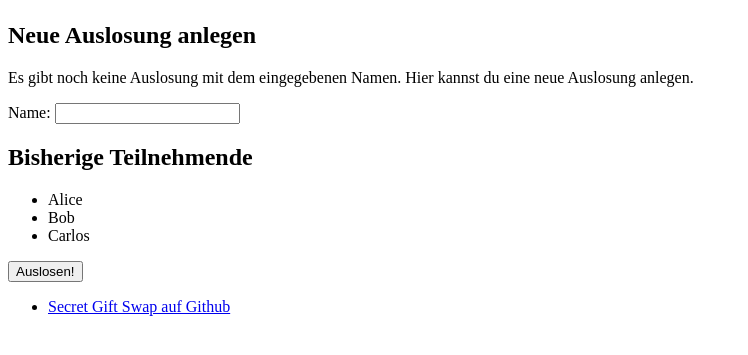
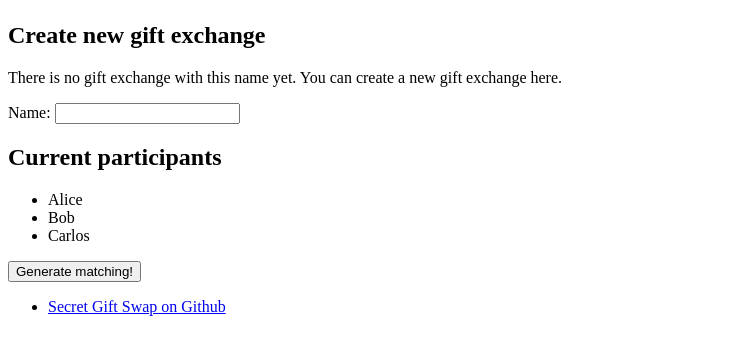
Before and after one commit to dasnessie/Secret-Gift-Swap, a Flask app: page /1/create in a window 1280 px wide. Shown: the part 58-413 px from the top of the page, without its empty margins (0-748 px from the left). Run offline with Flask 3, Linux system fonts and the light colour scheme.

Commit message:
refactor(translations): :globe_with_meridians: Switch language strings to be English by default

```diff
--- a/templates/base.html
+++ b/templates/base.html
@@ -19,7 +19,7 @@
         <footer>
             {% block adminFooter %}{% endblock %}
             <ul>
-                <li><a href="https://github.com/dasnessie/secret-gift-swap/">{{ _('Secret Gift Swap auf Github') }}</a></li>
+                <li><a href="https://github.com/dasnessie/secret-gift-swap/">{{ _('Secret Gift Swap on Github') }}</a></li>
             </ul>
         </footer>
     </body>
--- a/templates/create.html
+++ b/templates/create.html
@@ -2,21 +2,21 @@
 {% extends "base.html" %}
 
 {% block content %}
-    <h2>{{ _('Neue Auslosung anlegen') }}</h2>
-    <p>{{ _('Es gibt noch keine Auslosung mit dem eingegebenen Namen. Hier kannst du eine neue Auslosung anlegen.') }}</p>
+    <h2>{{ _('Create new gift exchange') }}</h2>
+    <p>{{ _('There is no gift exchange with this name yet. You can create a new gift exchange here.') }}</p>
 
-    <form id="participant-form" aria-label="{{ _('Teilnehmende anlegen') }}" action="/{{ exchangeName }}/create" method="POST">
+    <form id="participant-form" aria-label="{{ _('Add participants') }}" action="/{{ exchangeName }}/create" method="POST">
         <label for="name-input">{{ _('Name:') }}</label>
         <input type="text" id="name-input" name="name">
 
         <section aria-labelledby="participant-list-heading">
-            <h2 id="participant-list-heading">{{ _('Bisherige Teilnehmende') }}</h2>
+            <h2 id="participant-list-heading">{{ _('Current participants') }}</h2>
             <ul id="participant-list">
                 <li>Alice</li>
                 <li>Bob</li>
                 <li>Carlos</li>
             </ul>
         </section>
-        <button type="submit">{{ _('Auslosen!') }}</button>
+        <button type="submit">{{ _('Generate matching!') }}</button>
     </form>
 {% endblock %}
--- a/templates/exchange-overview.html
+++ b/templates/exchange-overview.html
@@ -3,7 +3,7 @@
 
 {% block content %}
     <h2>{{ exchangeName }}</h2>
-    <p>{{ _('Hier sind die Ergebnisse der Auslosung! Klicke auf deinen Namen, um zu erfahren, wen du beschenken darfst.') }}</p>
+    <p>{{ _("Here are the results! Click your name to see who you're getting a gift for.") }}</p>
     <ul>
         <li><a href="/{{ exchangeName }}/results/Alice">Alice</a></li>
         <li><a href="/{{ exchangeName }}/results/Bob">Bob</a></li>
--- a/templates/exchange-user-result.html
+++ b/templates/exchange-user-result.html
@@ -3,6 +3,6 @@
 
 {% block content %}
     <h2>{{ exchangeName }}</h2>
-    <p>{{ _('Hallo %(name)s!', name=participantName) }}</p>
-    <p>{{ _('Du beschenkst Dagobert Duck.') }}</p>
+    <p>{{ _('Hello %(name)s!', name=participantName) }}</p>
+    <p>{{ _("You're getting a gift for Dagobert Duck.") }}</p>
 {% endblock %}
--- a/templates/start.html
+++ b/templates/start.html
@@ -3,8 +3,8 @@
 
 {% block content %}
     <form method="post" class="fulfill-form">
-        <label for="exchange_name">{{ _('Auslosung öffnen oder anlegen:') }}</label>
+        <label for="exchange_name">{{ _('Open or create gift exchange:') }}</label>
         <input type="text" id="exchange_name" name="exchange_name" autofocus="True" required>
-        <input type="submit" value="OK" aria-label="{{ _('Öffnen') }}">
+        <input type="submit" value="OK" aria-label="{{ _('Open') }}">
     </form>
 {% endblock %}
```
Also changed, not shown: translations/de/LC_MESSAGES/messages.po, translations/en/LC_MESSAGES/messages.po.
